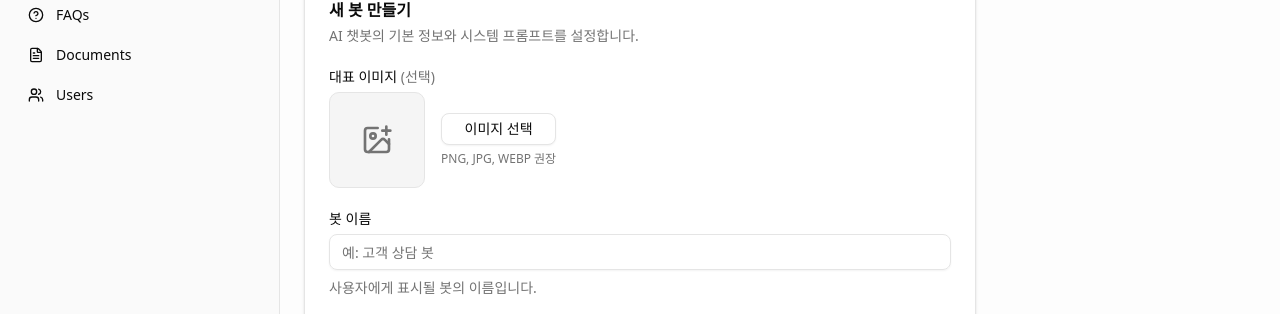
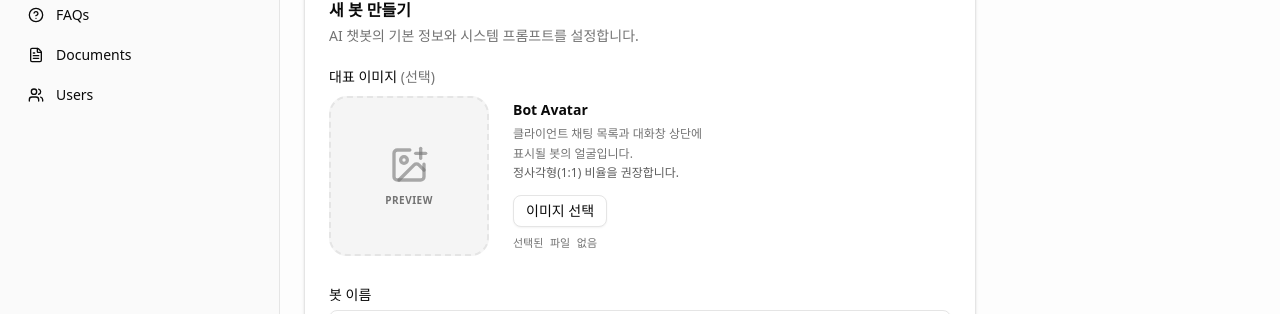
Before and after one commit to woosung-dev/nexus-core, a Next.js app in the folder frontend-admin/: page /bots/new in a window 1280 px wide. Shown: the part 191-505 px from the top of the page. Built offline with nearby package versions, Linux system fonts and the light colour scheme; no server answers.

Commit message:
feat(bots): enhance bot image upload UI with larger preview and guidance

```diff
--- a/frontend-admin/src/features/bots/components/bot-form.tsx
+++ b/frontend-admin/src/features/bots/components/bot-form.tsx
@@ -119,35 +119,61 @@ export function BotForm() {
         <Form {...form}>
           <form onSubmit={form.handleSubmit(onSubmit)} className="space-y-6">
             {/* 봇 대표 이미지 업로드 */}
-            <div className="flex flex-col gap-2">
+            <div className="flex flex-col gap-3 pb-2">
               <span className="text-sm font-medium leading-none">
                 대표 이미지 <span className="text-muted-foreground">(선택)</span>
               </span>
-              <div className="flex items-center gap-4">
-                {/* 미리보기 박스 */}
-                <div className="relative h-24 w-24 shrink-0 overflow-hidden rounded-lg border bg-muted flex items-center justify-center">
+              <div className="flex items-start gap-6">
+                {/* 프리뷰 박스 - 사이즈 확대 및 스타일 강화 */}
+                <div className="group relative h-40 w-40 shrink-0 overflow-hidden rounded-2xl border-2 border-dashed bg-muted transition-all hover:border-primary/50 flex flex-col items-center justify-center gap-2">
                   {imagePreview ? (
                     <>
                       {/* eslint-disable-next-line @next/next/no-img-element */}
                       <img
                         src={imagePreview}
                         alt="봇 이미지 미리보기"
-                        className="h-full w-full object-cover"
+                        className="h-full w-full object-cover transition-transform group-hover:scale-105"
                       />
-                      <button
+                      <div className="absolute inset-0 bg-black/40 opacity-0 transition-opacity group-hover:opacity-100 flex items-center justify-center">
+                        <Button
                           type="button"
+                          variant="secondary"
+                          size="sm"
+                          className="h-8 text-xs"
                           onClick={handleImageRemove}
-                        className="absolute right-1 top-1 rounded-full bg-background/80 p-0.5 shadow hover:bg-background"
                         >
-                        <X className="h-3 w-3" />
-                      </button>
+                          제거
+                        </Button>
+                      </div>
                     </>
                   ) : (
-                    <ImagePlus className="h-8 w-8 text-muted-foreground" />
+                    <>
+                      <ImagePlus className="h-10 w-10 text-muted-foreground/60" />
+                      <span className="text-[10px] text-muted-foreground uppercase tracking-wider font-semibold">
+                        Preview
+                      </span>
+                    </>
                   )}
                 </div>
-                {/* 파일 선택 */}
-                <div className="flex flex-col gap-1.5">
+
+                {/* 가이드 및 버튼 */}
+                <div className="flex flex-col gap-3 py-1">
+                  <div className="space-y-1">
+                    <h4 className="text-sm font-semibold text-foreground">
+                      Bot Avatar
+                    </h4>
+                    <p className="text-xs text-muted-foreground leading-relaxed">
+                      클라이언트 채팅 목록과 대화창 상단에
+                      <br />
+                      표시될 봇의 얼굴입니다.
+                      <br />
+                      <span className="font-medium text-primary/70">
+                        정사각형(1:1) 비율을 권장합니다.
+                      </span>
+                    </p>
+                  </div>
+
+                  <div className="flex flex-col gap-2">
                     <input
                       ref={imageInputRef}
                       type="file"
@@ -159,13 +185,15 @@ export function BotForm() {
                       type="button"
                       variant="outline"
                       size="sm"
+                      className="w-fit"
                       onClick={() => imageInputRef.current?.click()}
                     >
                       이미지 선택
                     </Button>
-                  <p className="text-xs text-muted-foreground">
-                    {imageFile ? imageFile.name : "PNG, JPG, WEBP 권장"}
+                    <p className="text-[11px] font-mono text-muted-foreground truncate max-w-[180px]">
+                      {imageFile ? imageFile.name : "선택된 파일 없음"}
                     </p>
+                  </div>
                 </div>
               </div>
             </div>
```
Lines whose indentation alone changed are shown as unchanged.
